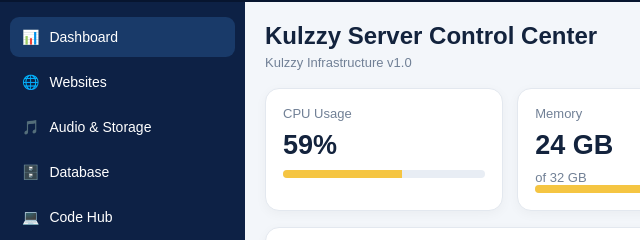
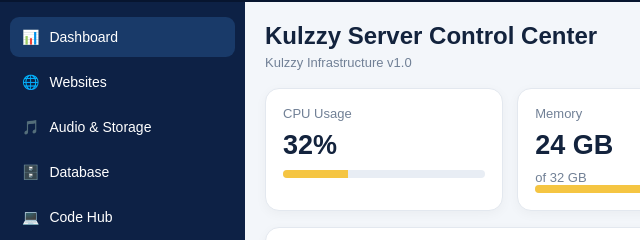
Before and after one commit to donshangti2/KULZZY-SERVER-CONTROL-CENTER, a plain HTML site: page index.html in a window 1280 px wide. Both pictures are taken after a click on the button "↻ Refresh". Shown: the part 62-302 px from the top of the page, 0-640 px from the left. Drawn offline with Linux system fonts and the light colour scheme.

Commit message:
Refactor server status loading with async function

```diff
--- a/index.html
+++ b/index.html
@@ -1114,19 +1114,93 @@ target.classList.add("active");
 });
 
 
-function refreshServer(){
+async function loadServerStatus() {
 
-const cpu =
-Math.floor(Math.random() * 40) + 20;
+    try {
 
-document.getElementById("cpu")
-.textContent = cpu + "%";
+        const response =
+            await fetch("api/server-status.json", {
+                cache: "no-store"
+            });
 
-document.getElementById("cpuBar")
-.style.width = cpu + "%";
+        if (!response.ok) {
+            throw new Error("Server status unavailable");
+        }
+
+        const data = await response.json();
+
+        /* CPU */
+
+        const cpu =
+            data.hardware.cpu.usage_percent;
+
+        document.getElementById("cpu")
+            .textContent = cpu + "%";
+
+        document.getElementById("cpuBar")
+            .style.width = cpu + "%";
+
+
+        /* SERVER STATUS */
+
+        const status =
+            data.server.status;
+
+        const statusDot =
+            document.querySelector(".status-dot");
+
+        const statusText =
+            document.querySelector(".server-status");
+
+        if (status === "online") {
+
+            statusDot.style.background = "#22c55e";
+
+            statusText.innerHTML =
+                '<div class="status-dot"></div> Server Online';
+
+        } else {
+
+            statusDot.style.background = "#d64545";
+
+            statusText.innerHTML =
+                '<div class="status-dot"></div> Server Offline';
+
+        }
+
+    }
+
+    catch (error) {
+
+        console.error(
+            "Kulzzy Server API:",
+            error
+        );
+
+    }
 
 }
 
+
+/* Load when dashboard opens */
+
+loadServerStatus();
+
+
+/* Refresh every 30 seconds */
+
+setInterval(
+    loadServerStatus,
+    30000
+);
+
+
+/* Manual refresh button */
+
+function refreshServer() {
+
+    loadServerStatus();
+}
 </script>
 
 </body>
```
